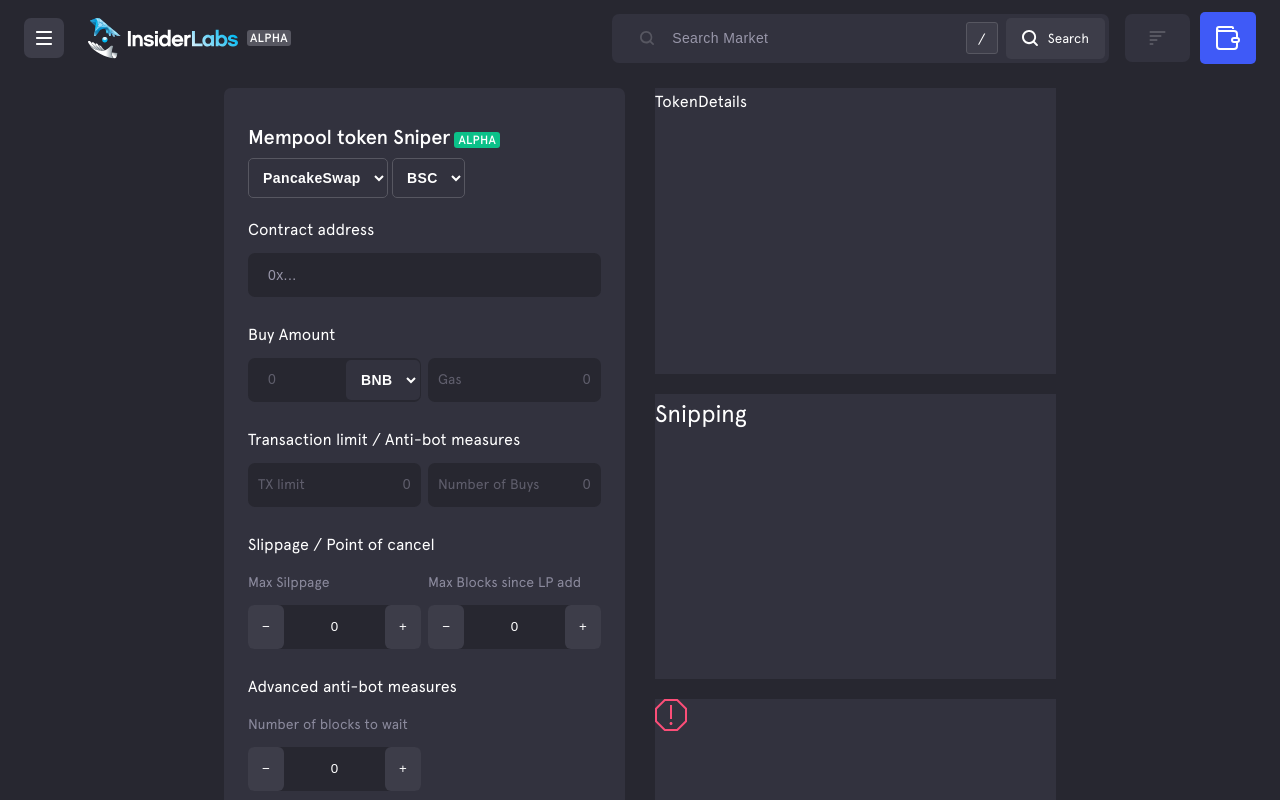
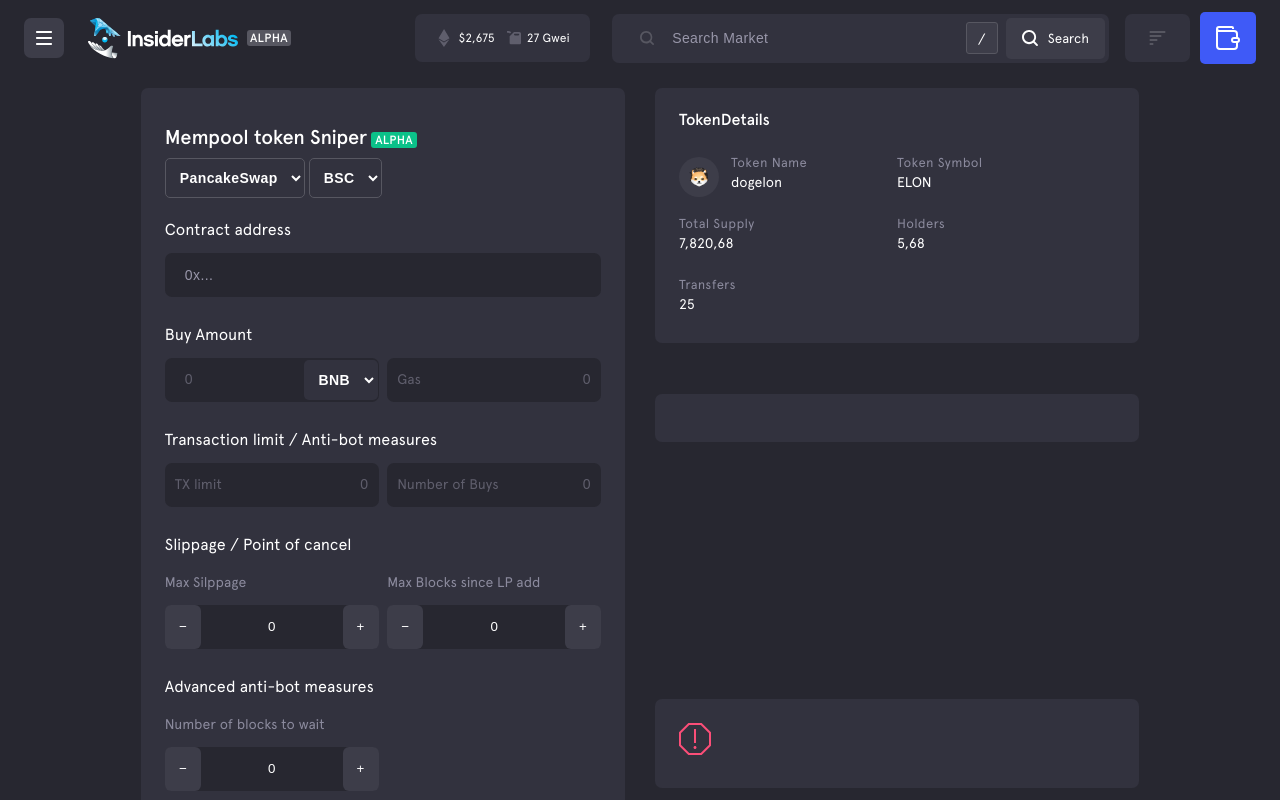
Before and after one commit to osamamammar/task-ui, a React (Create React App) app: page / in a window 1280 px wide. Shown: the top 800 px of the page. Built offline with nearby package versions, Linux system fonts and the light colour scheme.

Commit message:
fix width for wide screens add token details card component

```diff
--- a/src/components/Header/Header.styles.js
+++ b/src/components/Header/Header.styles.js
@@ -162,7 +162,7 @@
     align-items: center;
     gap: 6px;
   }
-  @media (max-width: 1355px) {
+  @media (max-width: 1105px) {
     display: ${(props) => (props.display ? props.display : "none")};
   }
 `;
--- a/src/components/SearchForm/SearchForm.styles.js
+++ b/src/components/SearchForm/SearchForm.styles.js
@@ -40,7 +40,7 @@
     line-height: 32px;
     color: #fff;
     font-size: 14px;
-    @media (max-width: 1120px) {
+    @media (max-width: 1140px) {
       display: none;
     }
   }
--- a/src/components/TokenDetails/TokenDetails.js
+++ b/src/components/TokenDetails/TokenDetails.js
@@ -1,7 +1,58 @@
 import React from "react";
+import { dogelon } from "../../assets";
+import "./TokenDetails.styles";
+import {
+  DivWrapper,
+  HeaderTitle,
+  ListItem,
+  ListItems,
+} from "./TokenDetails.styles";
 
 const TokenDetails = () => {
-  return <div>TokenDetails</div>;
+  return (
+    <>
+      <HeaderTitle>TokenDetails</HeaderTitle>
+      <ListItems>
+        <ListItem>
+          <DivWrapper className="img-wrapper">
+            <img src={dogelon} alt="dogelon" width={20} height={20} />
+          </DivWrapper>
+          <DivWrapper>
+            <h4>Token Name</h4>
+            <p>dogelon</p>
+          </DivWrapper>
+        </ListItem>
+
+        <ListItem>
+          <DivWrapper>
+            <h4>Token Symbol</h4>
+            <p>ELON</p>
+          </DivWrapper>
+        </ListItem>
+
+        <ListItem>
+          <DivWrapper>
+            <h4>Total Supply</h4>
+            <p>7,820,68</p>
+          </DivWrapper>
+        </ListItem>
+
+        <ListItem>
+          <DivWrapper>
+            <h4>Holders</h4>
+            <p>5,68</p>
+          </DivWrapper>
+        </ListItem>
+
+        <ListItem>
+          <DivWrapper>
+            <h4>Transfers</h4>
+            <p>25</p>
+          </DivWrapper>
+        </ListItem>
+      </ListItems>
+    </>
+  );
 };
 
 export default TokenDetails;
--- a/src/components/TokenDetails/TokenDetails.styles.js
+++ b/src/components/TokenDetails/TokenDetails.styles.js
@@ -1 +1,51 @@
 import styled from "styled-components";
+
+export const HeaderTitle = styled.h3`
+  font-weight: 500;
+  font-size: 16px;
+  line-height: 16px;
+  margin-block-end: 8px;
+`;
+export const ListItems = styled.ul`
+  display: flex;
+  justify-content: flex-start;
+  align-items: center;
+  flex-wrap: wrap;
+`;
+export const ListItem = styled.li`
+  display: flex;
+  justify-content: flex-start;
+  align-items: center;
+  margin-block-start: 20px;
+  flex: 1 1 50%;
+  > .img-wrapper {
+    display: flex;
+    justify-content: center;
+    align-items: center;
+    width: 40px;
+    height: 40px;
+    display: flex;
+    border-radius: 50%;
+    background: var(--background-color-100);
+    margin-inline-end: 12px;
+  }
+`;
+
+export const DivWrapper = styled.div`
+  > h4 {
+    font-size: 13px;
+    line-height: 13px;
+    letter-spacing: 0.4px;
+    color: var(--font-color-200);
+    margin-block-end: 6px;
+  }
+  > p {
+    font-size: 14px;
+    line-height: 14px;
+    color: #ffffff;
+    font-weight: normal;
+    display: flex;
+    align-items: center;
+    margin-block-end: 8px;
+  }
+`;
--- a/src/screens/SnippingPage/SnippingPage.js
+++ b/src/screens/SnippingPage/SnippingPage.js
@@ -3,6 +3,7 @@
 import { Footer, Header, SnippingForm, TokenDetails } from "../../components";
 import "./SnippingPage.styles";
 import {
+  AsideContainer,
   DisclaimerContainer,
   MainContainer,
   ScamBoxContainer,
@@ -19,13 +20,12 @@
           <SnippingForm />
         </SectionContainer>
 
+        <AsideContainer>
           <TokenDetailsContainer>
             <TokenDetails />
           </TokenDetailsContainer>
 
-        <ScamBoxContainer>
-          <h2>Snipping</h2>
-        </ScamBoxContainer>
+          <ScamBoxContainer></ScamBoxContainer>
 
           <DisclaimerContainer>
             <img
@@ -36,6 +36,7 @@
               height={32}
             />
           </DisclaimerContainer>
+        </AsideContainer>
       </MainContainer>
       <Footer />
     </>
--- a/src/screens/SnippingPage/SnippingPage.styles.js
+++ b/src/screens/SnippingPage/SnippingPage.styles.js
@@ -1,11 +1,12 @@
 import styled from "styled-components";
 
 export const MainContainer = styled.main`
-  width: 65%;
+  width: 68%;
   margin: auto;
+  max-width: 1140px;
   padding: 12px 0 24px;
   display: grid;
-  grid-template-columns: minmax(0, 580px) minmax(0, 406px);
+  grid-template-columns: minmax(0, 1fr) minmax(0, 1fr);
   grid-template-rows: 1fr 1fr 1fr;
   gap: 20px 30px;
   grid-template-areas:
@@ -23,20 +24,34 @@
       "scam-box"
       "disclaimer";
   }
+  @media (min-width: 1500px) {
+    grid-template-columns: minmax(580px, 1fr) minmax(405px, 1fr);
+  }
+  @media (max-width: 1290px) {
+    width: 78%;
+  }
+  @media (max-width: 1100px) {
+    width: 88%;
+  }
 `;
 
+export const AsideContainer = styled.aside`
+  display: contents;
+`;
 export const SectionContainer = styled.section`
   grid-area: form;
 `;
-export const TokenDetailsContainer = styled.aside`
+export const TokenDetailsContainer = styled.section`
   grid-area: token-details;
   background-color: var(--background-color-200);
+  background: #32323e;
+  border-radius: 7px;
+  padding: 24px;
+  height: fit-content;
 `;
-export const ScamBoxContainer = styled.aside`
+export const ScamBoxContainer = styled(TokenDetailsContainer)`
   grid-area: scam-box;
-  background-color: var(--background-color-200);
 `;
-export const DisclaimerContainer = styled.aside`
+export const DisclaimerContainer = styled(TokenDetailsContainer)`
   grid-area: disclaimer;
-  background-color: var(--background-color-200);
 `;
```
Lines whose indentation alone changed are shown as unchanged.
